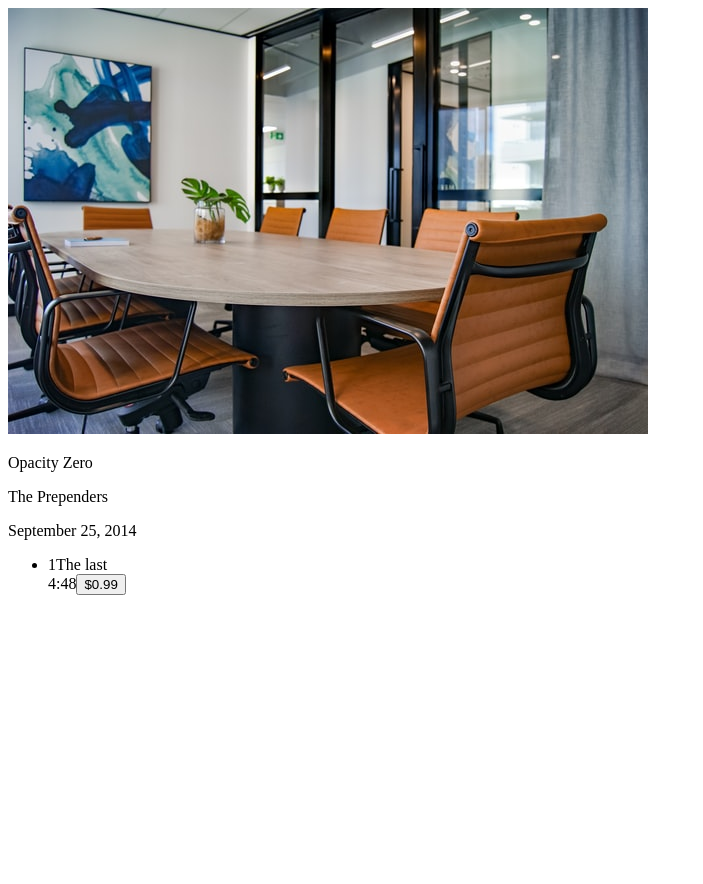
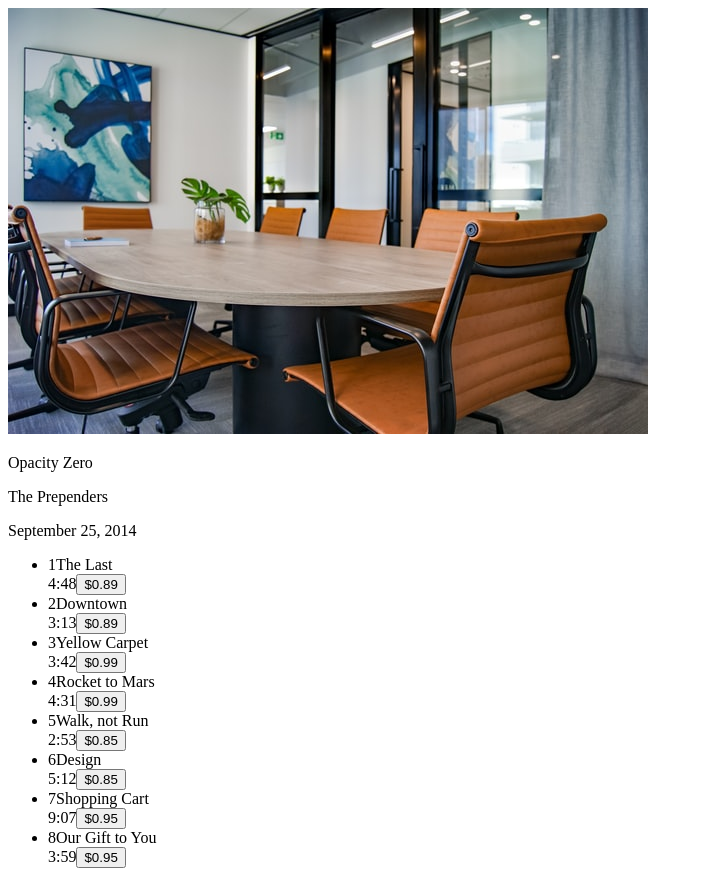
Before and after one commit to Ifycode-extension/pluralsight-angular-project-v9.0.0, an Angular app: page / in a window 1280 px wide. Shown: the whole page, without its empty margins (0-703 px from the left). Before the commit the page ends 800 px from the top, so only its background shows below. Built offline with nearby package versions, Linux system fonts and the light colour scheme.

Commit message:
Add product-tracklisting component and display tracks on the page

```diff
--- a/src/app/app.module.ts
+++ b/src/app/app.module.ts
@@ -8,12 +8,14 @@
 import { ProductPageComponent } from './product-page/product-page.component';
 
 import { ProductService } from './product.service';
+import { ProductTracklistingComponent } from './product-tracklisting/product-tracklisting.component';
 
 @NgModule({
   declarations: [
     AppComponent,
     ProductDescriptionComponent,
-    ProductPageComponent
+    ProductPageComponent,
+    ProductTracklistingComponent
   ],
   imports: [
     BrowserModule,
--- a/src/app/product-page/product-page.component.html
+++ b/src/app/product-page/product-page.component.html
@@ -4,22 +4,7 @@
   </div>
   <div>
     <div>
-      <div>
-        <ul>
-          <li>
-            <div>
-              <span class="track-number">1</span>
-              <span class="track-name">The last</span>
-            </div>
-            <div>
-              <span class="track-time">4:48</span>
-              <span class="price-and-buy">
-                <button>$0.99</button>
-              </span>
-            </div>
-          </li>
-        </ul>
-      </div>
+      <app-product-tracklisting></app-product-tracklisting>
     </div>
   </div>
 </main>
--- /dev/null
+++ b/src/app/product-tracklisting/product-tracklisting.component.html
@@ -0,0 +1,16 @@
+<div>
+  <ul>
+    <li *ngFor="let track of albumInfo?.album.tracks">
+      <div>
+        <span class="track-number">{{track.trackNumber}}</span>
+        <span class="track-name">{{track.trackName}}</span>
+      </div>
+      <div>
+        <span class="track-time">{{track.trackLength}}</span>
+        <span class="price-and-buy">
+          <button>${{track.trackPrice}}</button>
+        </span>
+      </div>
+    </li>
+  </ul>
+</div>
--- /dev/null
+++ b/src/app/product-tracklisting/product-tracklisting.component.ts
@@ -0,0 +1,19 @@
+import { Component, OnInit } from '@angular/core';
+import { ProductService } from '../product.service';
+import { AlbumContainer } from '../album-container';
+
+@Component({
+  selector: 'app-product-tracklisting',
+  templateUrl: './product-tracklisting.component.html',
+  styleUrls: ['./product-tracklisting.component.css']
+})
+export class ProductTracklistingComponent implements OnInit {
+  albumInfo: AlbumContainer;
+  constructor(private _productService: ProductService) { }
+
+  ngOnInit(): void {
+    this._productService.getAlbum(1)
+    .subscribe(response => this.albumInfo = response);
+  }
+
+}
--- a/src/assets/album.json
+++ b/src/assets/album.json
@@ -6,14 +6,14 @@
     "releaseDate": "September 25, 2014",
     "coverImage": "assets/opacity-zero.jpg",
     "tracks": [
-      {"trackNumber": 1, "trackName": "The Last", "trackLength": "4:48", "trackPrice": 0.99 },
-      {"trackNumber": 2, "trackName": "Downtown", "trackLength": "3:13", "trackPrice": 0.99 },
+      {"trackNumber": 1, "trackName": "The Last", "trackLength": "4:48", "trackPrice": 0.89 },
+      {"trackNumber": 2, "trackName": "Downtown", "trackLength": "3:13", "trackPrice": 0.89 },
       {"trackNumber": 3, "trackName": "Yellow Carpet", "trackLength": "3:42", "trackPrice": 0.99 },
       {"trackNumber": 4, "trackName": "Rocket to Mars", "trackLength": "4:31", "trackPrice": 0.99 },
-      {"trackNumber": 5, "trackName": "Walk, not Run", "trackLength": "2:53", "trackPrice": 0.99 },
-      {"trackNumber": 6, "trackName": "Design", "trackLength": "5:12", "trackPrice": 0.99 },
-      {"trackNumber": 7, "trackName": "Shopping Cart", "trackLength": "9:07", "trackPrice": 0.99 },
-      {"trackNumber": 8, "trackName": "Our Gift to You", "trackLength": "3:59", "trackPrice": 0.99 }
+      {"trackNumber": 5, "trackName": "Walk, not Run", "trackLength": "2:53", "trackPrice": 0.85 },
+      {"trackNumber": 6, "trackName": "Design", "trackLength": "5:12", "trackPrice": 0.85 },
+      {"trackNumber": 7, "trackName": "Shopping Cart", "trackLength": "9:07", "trackPrice": 0.95 },
+      {"trackNumber": 8, "trackName": "Our Gift to You", "trackLength": "3:59", "trackPrice": 0.95 }
     ]
   }
 }
```
Also changed, not shown: src/app/product-tracklisting/product-tracklisting.component.css (added), 1 other file (tests, documents, lock files or other folders).
